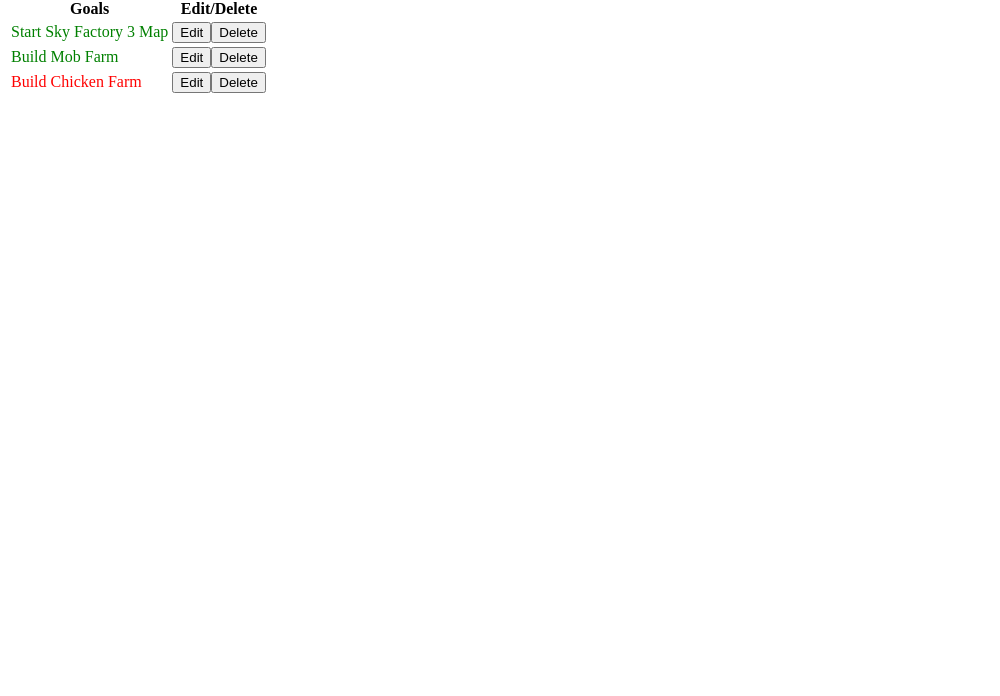
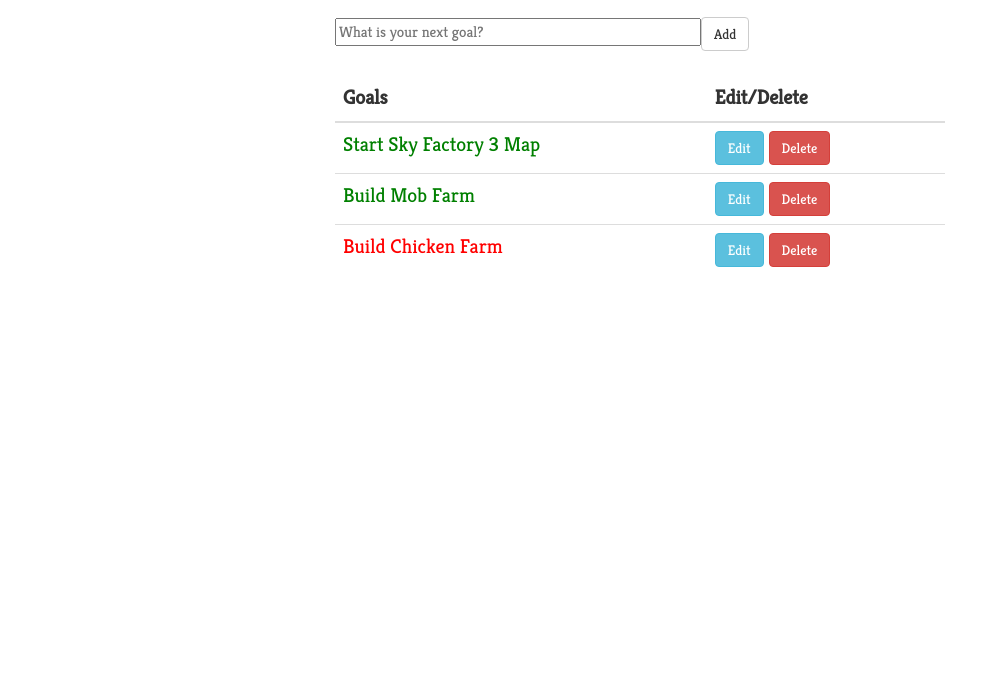
Before and after one commit to BHess2653/react-app, a React app: page / in a window 1280 px wide. Shown: the part 104-800 px from the top of the page, without its empty margins (0-1000 px from the left). Built offline with nearby package versions, Linux system fonts and the light colour scheme; a web font is replaced by a local one.

Commit message:
updated files fixed typos

```diff
--- a/index.html
+++ b/index.html
@@ -2,9 +2,18 @@
 <html>
 <head>
     <title>React App</title>
+    <link rel="manifest" href="%PUBLIC_URL%/manifest.json">
+    <link rel="shortcut icon" href="%PUBLIC_URL%/favicon.ico">
+    <link rel="stylesheet" href="https://maxcdn.bootstrapcdn.com/bootstrap/3.3.7/css/bootstrap.min.css" integrity="sha384-BVYiiSIFeK1dGmJRAkycuHAHRg32OmUcww7on3RYdg4Va+PmSTsz/K68vbdEjh4u" crossorigin="anonymous">
+    <link rel="stylesheet" href="https://maxcdn.bootstrapcdn.com/font-awesome/4.6.1/css/font-awesome.min.css">
+    <link href="https://fonts.googleapis.com/css?family=Walter+Turncoat" rel="stylesheet">
+    <link href="https://fonts.googleapis.com/css?family=Kreon" rel="stylesheet">
+    <link rel="stylesheet" href="/src/styles/app.css">
 </head>
 <body>
     <div id="app"> </div>
     <script src="bundle.js"></script>
+    <script src="https://code.jquery.com/jquery-1.12.4.min.js" integrity="sha256-ZosEbRLbNQzLpnKIkEdrPv7lOy9C27hHQ+Xp8a4MxAQ=" crossorigin="anonymous"></script>
+    <script src="https://maxcdn.bootstrapcdn.com/bootstrap/3.3.7/js/bootstrap.min.js" integrity="sha384-Tc5IQib027qvyjSMfHjOMaLkfuWVxZxUPnCJA7l2mCWNIpG9mGCD8wGNIcPD7Txa" crossorigin="anonymous"></script>
 </body>
 </html>
--- a/src/components/app.js
+++ b/src/components/app.js
@@ -28,7 +28,9 @@
 
   render() {
     return (
-      <div>
+      <div className="container-fluid">
+        <div className="row">
+          <div className="col-md-6 col-md-offset-3">
             <h1>Sky Factory 3 Todo List</h1>
             <CreateJob
               items={this.state.items}
@@ -40,6 +42,8 @@
               saveJob={this.saveJob.bind(this)}
               deleteJob={this.deleteJob.bind(this)}
             />
+          </div>
+        </div>
       </div>
     );
   }
--- a/src/components/create-item.js
+++ b/src/components/create-item.js
@@ -18,7 +18,7 @@
     return (
       <form onSubmit={this.handleCreate.bind(this)}>
         <input type='text' placeholder='What is your next goal?' ref='createInput' />
-        <button>Add</button>
+        <button type="button" className="btn btn-default" >Add</button>
         {this.renderError()}
       </form>
     );
--- a/src/components/item-list-item.js
+++ b/src/components/item-list-item.js
@@ -35,18 +35,18 @@
 
   // Render the buttons
   renderActionSection() {
-    if (this.isEditing) {
+    if (this.state.isEditing) {
       return (
         <td>
-          <button onClick={this.onSaveClick.bind(this)}>Save</button>
-          <button onClick={this.onCancelClick.bind(this)}>Cancel</button>
+          <button type="button" className="btn btn-success" onClick={this.onSaveClick.bind(this)}>Save</button>
+          <button type="button" className="btn btn-default" onClick={this.onCancelClick.bind(this)}>Cancel</button>
         </td>
       );
     }
     return (
       <td>
-        <button onClick={this.onEditClick.bind(this)}>Edit</button>
-        <button onClick={this.props.deleteJob.bind(this, this.props.job)}>Delete</button>
+        <button type="button" className="btn btn-info" onClick={this.onEditClick.bind(this)}>Edit</button>
+        <button type="button" className="btn btn-danger" onClick={this.props.deleteJob.bind(this, this.props.job)}>Delete</button>
       </td>
     );
   }
@@ -65,7 +65,7 @@
   }
   // Cancel Btn
   onCancelClick() {
-    this.setState({ isEditing: true });
+    this.setState({ isEditing: false });
   }
   // Save Btn
   onSaveClick(event) {
--- a/src/components/item-list.js
+++ b/src/components/item-list.js
@@ -13,7 +13,7 @@
   render() {
     console.log(this.props.items)
     return (
-      <table>
+      <table className="table table-hover">
         <ListHeader />
         <tbody>
           {this.renderItems()}
--- /dev/null
+++ b/src/styles/app.css
@@ -0,0 +1,26 @@
+input {
+  width: 60%;
+  font-size: 15px;
+}
+
+h1 {
+  font-family: 'Walter Turncoat', cursive;
+  font-size: 60px;
+}
+
+body, p {
+  font-family: 'Kreon', serif;
+}
+
+th, td {
+  font-size: 20px;
+}
+
+button {
+  margin-right: 5px;
+}
+
+form {
+  padding-top: 25px;
+  padding-bottom: 25px;
+}
```
Lines whose indentation alone changed are shown as unchanged.
